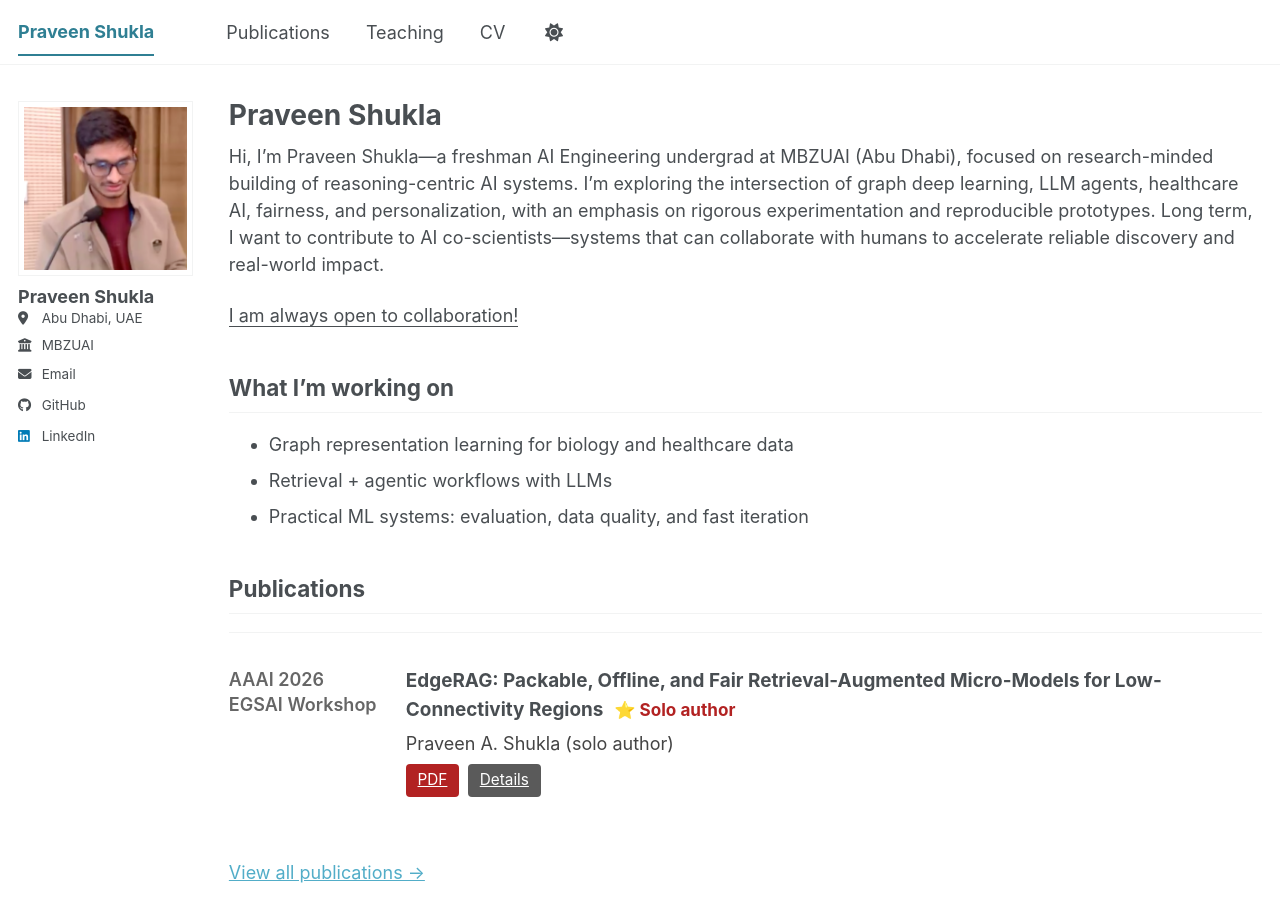
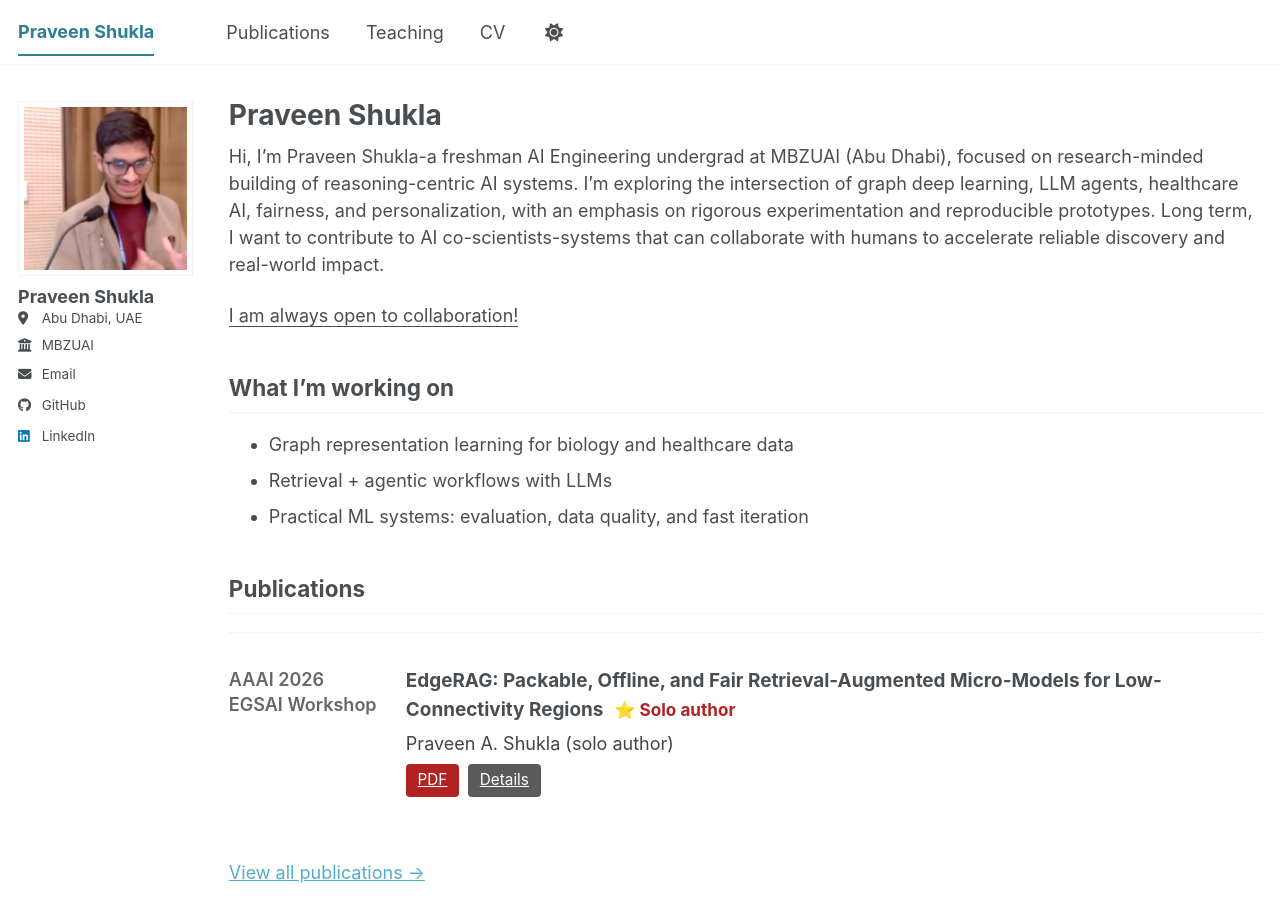
Before and after one commit to PraveenAShukla/PraveenAShukla.github.io, a Jekyll site: the page built from _pages/about.md, in a window 1280 px wide and 900 px high. Built offline with Jekyll 4.4.1, drawn with Linux system fonts in a browser that asks for light colours; a script bundle is joined from its source files by our own code; library files that are not in the unit come from our copies.

Commit message:
Update profile image and intro

```diff
--- a/_config.yml
+++ b/_config.yml
@@ -23,7 +23,7 @@ repository               : "PraveenAShukla/PraveenAShukla.github.io"
 #               Additional customization can be done by editing /_includes/author-profile.html
 author:
   # Biographic information
-  avatar           : "profile-2.png"
+  avatar           : "profile-5.png"
   name             : "Praveen Shukla"
   pronouns         : # example: "she/her"
   bio              :
--- a/_pages/about.md
+++ b/_pages/about.md
@@ -14,7 +14,7 @@ redirect_from:
 }
 </style>
 
-Hi, I'm Praveen Shukla—a freshman AI Engineering undergrad at MBZUAI (Abu Dhabi), focused on research-minded building of reasoning-centric AI systems. I'm exploring the intersection of graph deep learning, LLM agents, healthcare AI, fairness, and personalization, with an emphasis on rigorous experimentation and reproducible prototypes. Long term, I want to contribute to AI co-scientists—systems that can collaborate with humans to accelerate reliable discovery and real-world impact.
+Hi, I'm Praveen Shukla-a freshman AI Engineering undergrad at MBZUAI (Abu Dhabi), focused on research-minded building of reasoning-centric AI systems. I'm exploring the intersection of graph deep learning, LLM agents, healthcare AI, fairness, and personalization, with an emphasis on rigorous experimentation and reproducible prototypes. Long term, I want to contribute to AI co-scientists-systems that can collaborate with humans to accelerate reliable discovery and real-world impact.
 
 <p><u>I am always open to collaboration!</u></p>
 
```
Also changed, not shown: images/profile-5.png (added).
